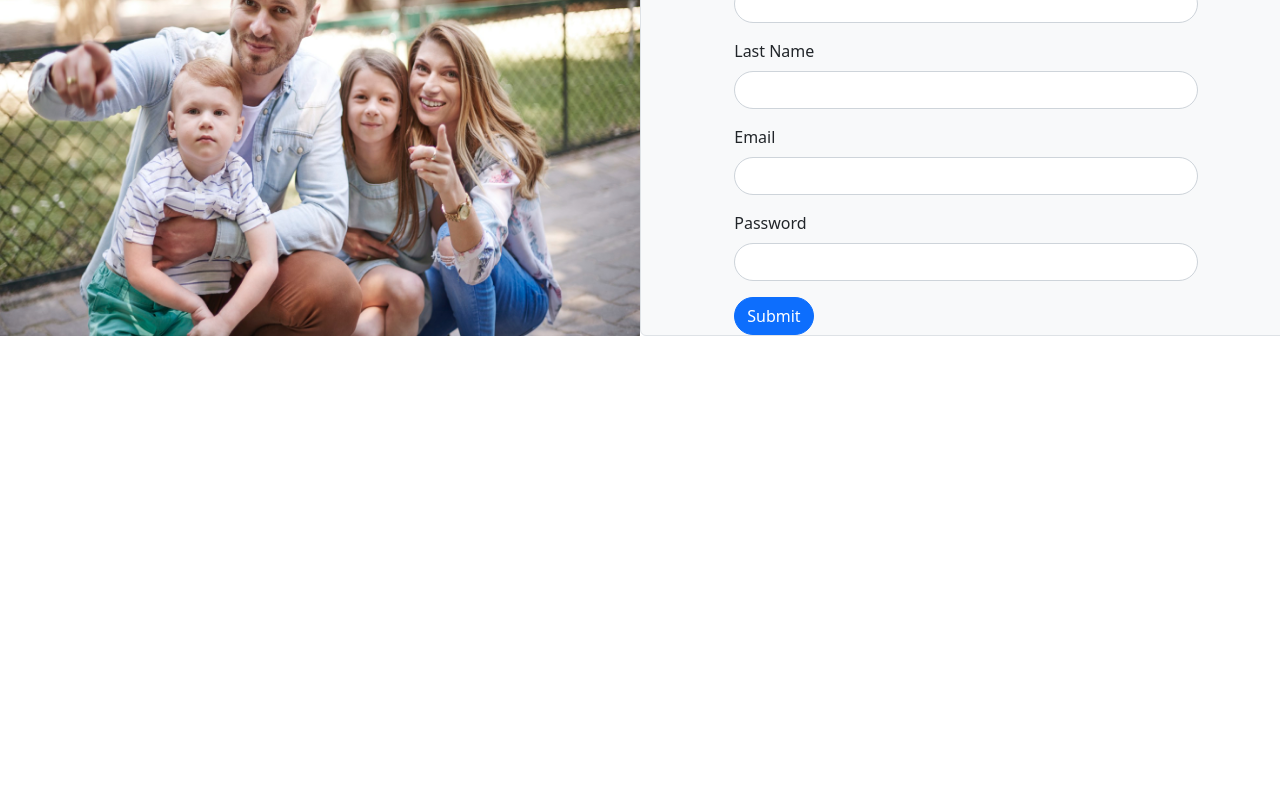
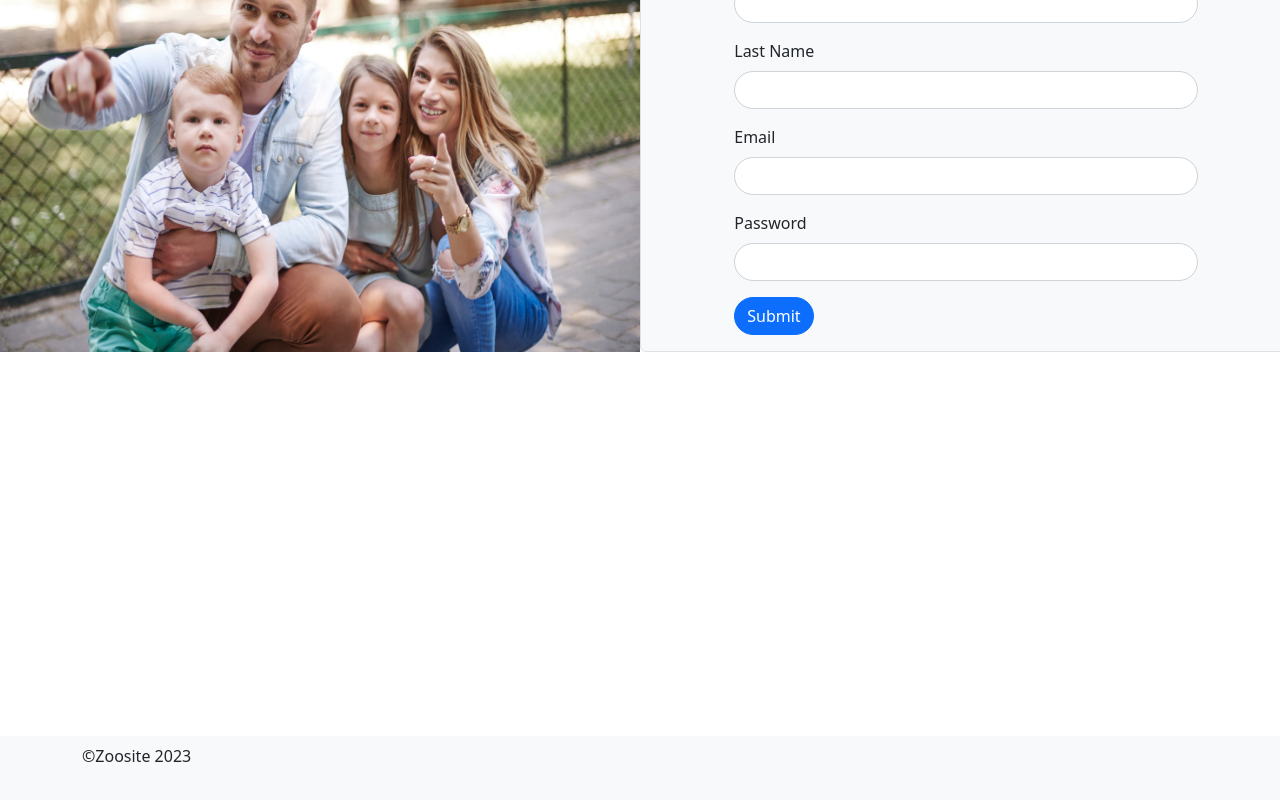
Before and after one commit to rkeyaru/zoosite-vue, a Vue app: page /signup in a window 1280 px wide. Shown: the part 202-1002 px from the top of the page. Before the commit the page ends 800 px from the top, so only its background shows below. Built offline with nearby package versions, Linux system fonts and the light colour scheme.

Commit message:
final commit

```diff
--- a/src/App.vue
+++ b/src/App.vue
@@ -1,9 +1,11 @@
 <script setup>
 import Navbar from "./components/NavBar.vue"
+import Footer from "./components/Footer.vue"
 </script>
 
 <template>
     <Navbar />
-    <RouterView> </RouterView>
+    <RouterView class="content"> </RouterView>
 
+    <Footer></Footer>
 </template>
--- a/src/assets/main.css
+++ b/src/assets/main.css
@@ -1,3 +1,6 @@
+body {
+  position: relative;
+}
 .dashboard1 {
 
   height: 200px;
--- /dev/null
+++ b/src/components/Footer.vue
@@ -0,0 +1,20 @@
+<template>
+      <footer class="bg-light  static-bottom footer">
+  <div class="container pt-2">
+    <div class="row">
+      <div class="col-lg-3 mb-3">
+       <p class="text-dark">&copy;Zoosite 2023</p>
+        <RouterLink to="home"></RouterLink>
+      </div>
+
+    </div>
+  </div>
+</footer>
+
+</template>
+<style>
+.footer {
+  margin-top: 30%;
+  bottom: 0;
+}
+</style>
--- a/src/components/NavBar.vue
+++ b/src/components/NavBar.vue
@@ -1,5 +1,5 @@
 <template>
-  <nav class="navbar navbar-expand-lg navbar-dark bg-dark">
+  <nav class="navbar  navbar-expand-lg navbar-dark bg-dark">
     <div class="container-fluid">
       <RouterLink class="navbar-brand ms-2" to="/">Zoosite</RouterLink>
       <button class="navbar-toggler" type="button" data-bs-toggle="collapse" data-bs-target="#navbarNavAltMarkup"
@@ -8,7 +8,7 @@
       </button>
       <div class="collapse navbar-collapse" id="navbarNavAltMarkup">
         <div class="navbar-nav ms-auto">
-          <RouterLink class="nav-link  btn-sm text-light  ms-2" to="dashboard">Dashboard</RouterLink>
+          <RouterLink class="nav-link btn-sm text-light  ms-2" to="dashboard">Dashboard</RouterLink>
 
 
 
--- a/src/components/Zoo/ShowZoo.vue
+++ b/src/components/Zoo/ShowZoo.vue
@@ -1,12 +1,9 @@
 <template>
-    <h1 class="mt-5 text-center">Zoo Data</h1>
     <!-- Button trigger modal -->
-    <button @click="type = 'Add'" type="button" class="btn btn-primary" data-bs-toggle="modal" data-bs-target="#exampleModal">
-        Add Zoo
-    </button>
+
 
     <!-- Modal -->
-    <div class="modal fade" id="exampleModal"  aria-labelledby="exampleModalLabel">
+    <div class="modal fade" id="exampleModal" aria-labelledby="exampleModalLabel">
         <div class="modal-dialog">
             <div class="modal-content">
                 <div class="modal-header">
@@ -15,10 +12,10 @@
                 </div>
                 <div class="modal-body">
                     <div v-if="type == 'Edit'">
-                        <EditZoo  :form="form" />
+                        <EditZoo :form="form" />
                     </div>
                     <div v-if="type == 'Add'">
-                        <AddZoo @show="showZoo()"  />
+                        <AddZoo @show="showZoo()" />
                     </div>
                 </div>
 
@@ -27,7 +24,28 @@
     </div>
 
 
-    <table class="table table-bordered mt-3 text-center">
+    <div class="mt-5  ">
+
+            <h3 class="text-center  text-secondary h1">Zoo Data</h3>
+
+
+            <button @click="type = 'Add'" type="button" class="btn   btn-primary" data-bs-toggle="modal"
+                data-bs-target="#exampleModal">
+                Add Zoo
+            </button>
+
+
+
+
+    </div>
+
+
+
+
+
+    <table class="table table-bordered mt-3 text-center caption-top">
+
+
         <thead>
             <tr>
 
@@ -57,8 +75,8 @@
                     {{ zoo.area }}
                 </td>
                 <td>
-                    <button data-bs-toggle="modal" data-bs-target="#exampleModal" @click="type = 'Edit',editZoo(zoo)"
-                        class="mx-1 btn btn-sm btn-warning">Edit</button>
+                    <button data-bs-toggle="modal" data-bs-target="#exampleModal" @click="type = 'Edit', editZoo(zoo)"
+                        class="mx-1 btn btn-sm btn-warning  ">Edit</button>
                     <button @click="deleteZoo(zoo.id)" class="mx-1 btn btn-sm btn-danger">Delete</button>
                 </td>
             </tr>
@@ -96,7 +114,7 @@ onMounted(showZoo)
 
 
 function editZoo(zoo) {
-form.value = zoo
+    form.value = zoo
 }
 async function deleteZoo(id) {
     let cfm = confirm("Do you really want to delete thsi zoo")
@@ -119,6 +137,6 @@ async function deleteZoo(id) {
 
 
 
-defineExpose({"show":showZoo})
+defineExpose({ "show": showZoo })
 
 </script>
--- a/src/views/Dashboard.vue
+++ b/src/views/Dashboard.vue
@@ -3,23 +3,23 @@
     <div class="container my-2 dashboard">
         <div class="row row-cols-1 row-cols-md-3 justify-content-center ">
             <div class="col mb-3">
-                <div class="border border-dark dashboard-style bg-light  p-5 text-center">
-                    <h1 class="text-light" id="zooCount"><img src="../assets/img/zoo.png" class="w-50" alt="">
+                <div class="border border-dark dashboard-style bg-light p-sm-3 p-lg-5  text-center">
+                    <h1 class="text-light" id="zooCount"><img src="../assets/img/zoo.png" class="w-50 " alt="">
                     </h1>
-                    <button @click="type = 'Zoo', show()" id="zoo" class="mt-2 btn btn-dark">Show Zoos</button>
+                    <button @click="type = 'Zoo', show()" id="zoo" class="mt-2 btn btn-outline-primary border-secondary"> View Zoos</button>
                 </div>
             </div>
             <div class="col mb-3">
-                <div class="border border-dark dashboard-style bg-light  p-5 text-center">
-                    <h1 class="text-light" id="userCount"> <img src="../assets/img/user.png" class="w-50" alt=""></h1>
-                    <button @click="type = 'User', show()" id="user" class="mt-2 btn btn-dark">Show
-                        Users</button>
+                <div class="border border-dark dashboard-style bg-light p-sm-3 p-lg-5 text-center">
+                    <h1 class="text-light" id="userCount"> <img src="../assets/img/user.png" class="w-50 " alt=""></h1>
+                    <button @click="type = 'User', show()" id="user" class="mt-2 btn btn-outline-primary border-secondary">
+                        View Users</button>
                 </div>
             </div>
             <div class="col mb-3">
-                <div class="border border-dark dashboard-style  px-3 py-5 text-center ">
-                    <h1 class="text-light" id="animalCount"> </h1>
-                    <button @click="type = 'Animal', show()" id="animal" class="mt-2 btn btn-dark">Show Animals</button>
+                <div class="border border-dark dashboard-style bg-light p-sm-3 p-lg-5  text-center ">
+                    <h1 class="text-light" id="animalCount">  <img src="../assets/img/panda.png" class="w-50" alt=""></h1>
+                    <button @click="type = 'Animal', show()" id="animal" class="mt-2 btn btn-outline-primary border-secondary">View Animals</button>
                 </div>
             </div>
         </div>
@@ -36,6 +36,10 @@
 
 
     </div>
+
+
+
+
 </template>
 
 
--- a/src/views/LogIn.vue
+++ b/src/views/LogIn.vue
@@ -1,9 +1,9 @@
 
 <template>
-  <div class="row justify-content-center   bg-light ">
+  <div class="row justify-content-center   ">
 
     <div class=" col-6">
-      <form @submit.prevent="onSubmit" class=" mt-5 border rounded p-3">
+      <form @submit.prevent="onSubmit" class="bg-light  mt-5 border rounded p-3">
         <h3 class=" text-center">Log in </h3>
         <div class="mb-3">
           <label for="email" class="form-label"> Email</label>
--- a/src/views/SignUp.vue
+++ b/src/views/SignUp.vue
@@ -4,7 +4,7 @@
     <div class="col-sm-12 col-lg-6  p-0 leftsign">
       <img src="../assets/img/image.jpg" class="w-100 h-100 m-0 " alt="">
     </div>
-    <div class="col-sm-12 col-lg-6   bg-light   border rounded-bottom">
+    <div class="col-sm-12 col-lg-6    bg-light   border rounded-bottom">
 
       <div class="row   justify-content-center ">
         <form @submit.prevent="onSubmit" class="w-75 mt-5 " id="signup">
@@ -29,7 +29,7 @@
             <input type="password" v-model="form.password" class="form-control" id="password">
 
           </div>
-          <button type="submit" class="btn btn-primary rounded-pill">Submit</button>
+          <button type="submit" class="btn btn-primary rounded-pill mb-3">Submit</button>
         </form>
       </div>
     </div>
```
Also changed, not shown: src/assets/img/panda.png (added).
